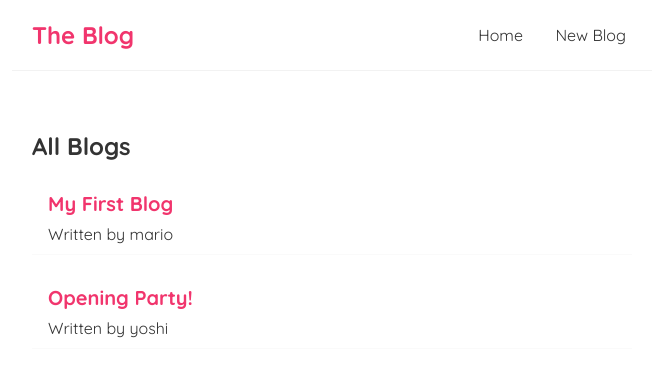
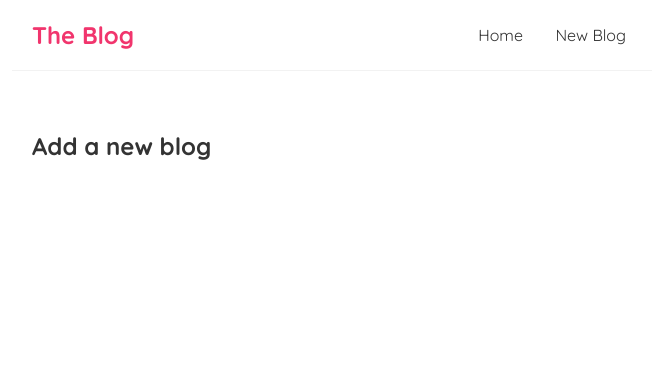
Before and after one commit to bSemir/Blogs-ReactApp, a React (Create React App) app: page /create in a window 1280 px wide. Shown: the top 376 px of the page, without its empty margins (308-964 px from the left). Built offline with nearby package versions, Linux system fonts and the light colour scheme; data requests are answered from the project's data file.

Commit message:
AbortController and cleanup function to stop fetching

```diff
--- a/src/App.js
+++ b/src/App.js
@@ -1,6 +1,7 @@
 import Navbar from './Navbar';
 import Home from './Home';
 import { BrowserRouter as Router, Route, Switch } from 'react-router-dom';
+import Create from './Create';
 function App() {
 
   return (
@@ -9,9 +10,12 @@
         <Navbar />
       <div className="content">
         <Switch>
-          <Route path="/">
+          <Route exact path="/">
             {/* u switch navodimo Route a u njemu path na koji ce se pozvati komponenta Home, u ovom primjeru */}
             <Home />
+          </Route>
+          <Route path="/create">
+            <Create />
           </Route>
         </Switch>
       </div>
--- /dev/null
+++ b/src/Create.js
@@ -0,0 +1,9 @@
+const Create = () => {
+    return (
+        <div className="create">
+            <h2>Add a new blog</h2>
+        </div>
+     );
+}
+
+export default Create;
--- a/src/Home.js
+++ b/src/Home.js
@@ -1,4 +1,3 @@
-import { useState, useEffect } from 'react';
 import BlogList from './BlogList';
 import useFetch from './useFetch';
 
--- a/src/Navbar.js
+++ b/src/Navbar.js
@@ -1,10 +1,15 @@
+import { Link } from 'react-router-dom';
+
+//if we want intercept request to the server with react and handle
+//the routing in the browser, we need to replace <a> with <Link>
+
 const Navbar = () => { //sfc shortcut
     return (
         <nav className="navbar">
             <h1>The Blog</h1>
             <div className="links">
-                <a href="/"> Home </a>
-                <a href="/create" > New Blog </a>
+                <Link to="/"> Home </Link>
+                <Link to="/create" > New Blog </Link>
             </div>
         </nav>
      );
--- a/src/useFetch.js
+++ b/src/useFetch.js
@@ -7,10 +7,13 @@
 
 
     useEffect(() => {
-        setTimeout(() => { {/* just simaluting request taking a bit longer */ }
-            fetch(url).then(res => {
+        const abortCont = new AbortController();
+
+        setTimeout(() => {
+            //we need to associate abortcontroller with fetch func so we can stop it
+            fetch(url, { signal: abortCont.signal }).then(res => {
                 //console.log(res);
-                if(!res.ok){
+                if (!res.ok) {
                     throw Error('Could not fetch the data');
                 }
                 return res.json(); //this is also async
@@ -19,11 +22,18 @@
                 setIsPending(false);
                 setError(null);
             }).catch((err) => {
-                setIsPending(false);
-                setError(err.message);
+                if (err.name === 'AbortError') {
+                    console.log('fetch aborted');
+                }
+                else {
+                    setIsPending(false);
+                    setError(err.message);
+                }
             })
         }, 1000);
-    }, [url]); //whenever url changes, it is going to call this useEffect state
+
+        return () => abortCont.abort(); //cleanup
+    }, [url]);
 
     return { data, isPending, error }
 }
```
